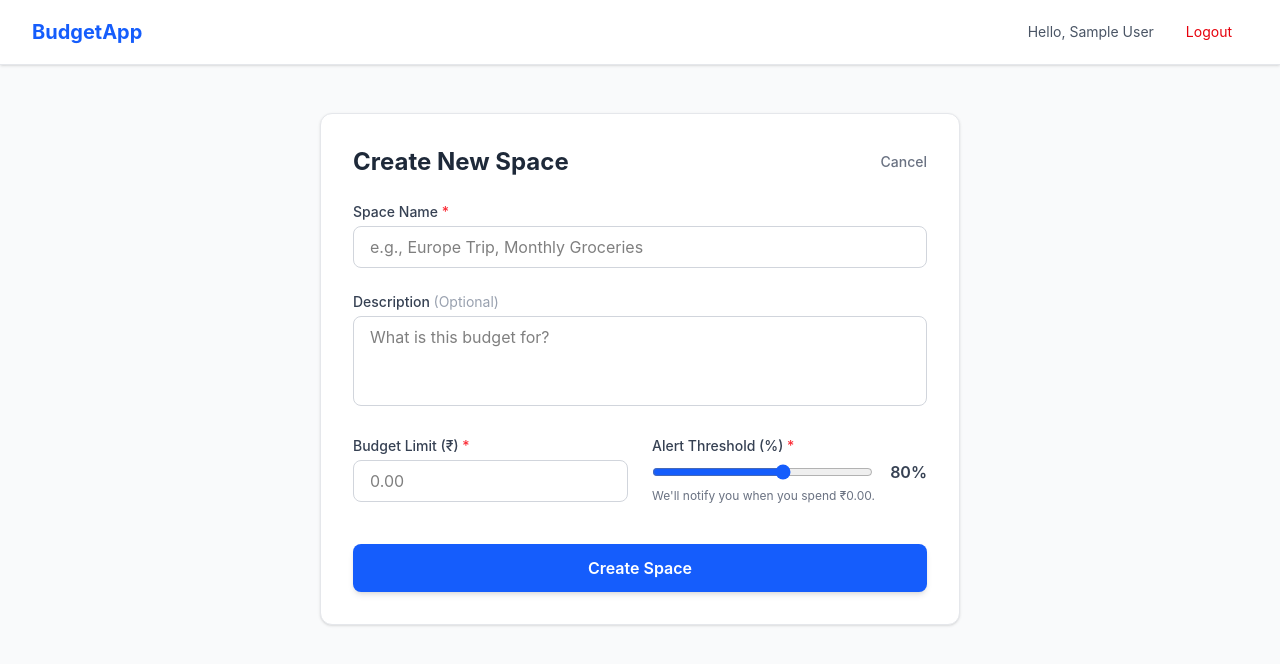
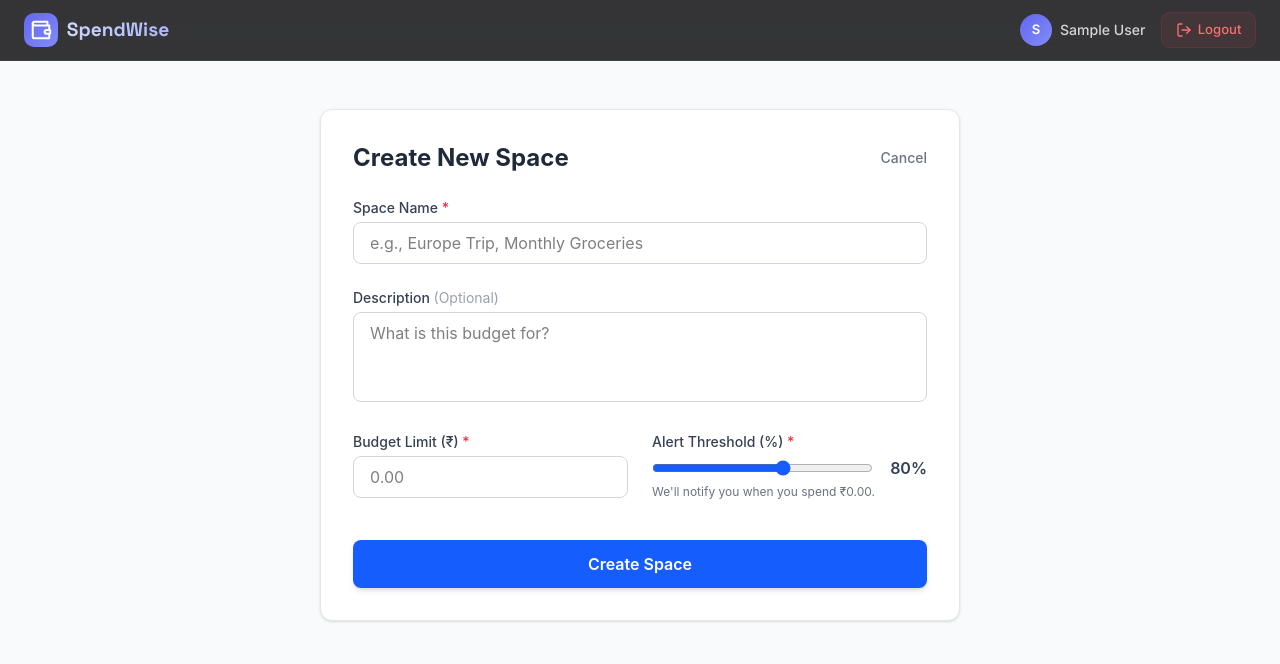
Before and after one commit to SathvikSesha/SpendWise, a React (Vite) app in the folder budget-frontend/: page /spaces/new in a window 1280 px wide. Shown: the top 664 px of the page. Built offline with nearby package versions, Linux system fonts and the light colour scheme; no server answers; sample sign-in values are in the browser's storage.

Commit message:
refactor: redesign Navbar with custom CSS and improved layout

```diff
--- a/budget-frontend/src/components/Navbar.jsx
+++ b/budget-frontend/src/components/Navbar.jsx
@@ -1,26 +1,47 @@
 import { useContext } from "react";
 import { AuthContext } from "../context/AuthContext";
 import { Link } from "react-router-dom";
+import "./Navbar.css";
 
 const Navbar = () => {
   const { user, logout } = useContext(AuthContext);
 
   return (
-    <nav className="bg-white shadow-sm border-b border-gray-200 sticky top-0 z-50">
-      <div className="max-w-7xl mx-auto px-4 sm:px-6 lg:px-8">
-        <div className="flex justify-between h-16 items-center">
-          <Link to="/dashboard" className="text-xl font-bold text-blue-600">
-            BudgetApp
-          </Link>
-          <div className="flex items-center gap-4">
-            <span className="text-sm text-gray-600">Hello, {user?.name}</span>
-            <button
-              onClick={logout}
-              className="text-sm px-4 py-2 text-red-600 hover:bg-red-50 rounded-lg transition"
-            >
-              Logout
-            </button>
+    <nav className="navbar" id="main-navbar">
+      <div className="navbar-inner">
+        {/* Brand */}
+        <Link to="/dashboard" className="navbar-brand" id="navbar-brand">
+          <span className="brand-icon">
+            <svg width="22" height="22" viewBox="0 0 24 24" fill="none" stroke="currentColor" strokeWidth="2.2" strokeLinecap="round" strokeLinejoin="round">
+              <path d="M21 12V7H5a2 2 0 0 1 0-4h14v4" />
+              <path d="M3 5v14a2 2 0 0 0 2 2h16v-5" />
+              <path d="M18 12a2 2 0 0 0 0 4h4v-4Z" />
+            </svg>
+          </span>
+          SpendWise
+        </Link>
+
+        {/* Right side */}
+        <div className="navbar-right">
+          <div className="navbar-user" id="navbar-user-info">
+            <span className="user-avatar">
+              {user?.name?.charAt(0).toUpperCase() || "U"}
+            </span>
+            <span className="user-name">{user?.name}</span>
           </div>
+
+          <button
+            onClick={logout}
+            className="navbar-logout"
+            id="navbar-logout-btn"
+          >
+            <svg width="16" height="16" viewBox="0 0 24 24" fill="none" stroke="currentColor" strokeWidth="2" strokeLinecap="round" strokeLinejoin="round">
+              <path d="M9 21H5a2 2 0 0 1-2-2V5a2 2 0 0 1 2-2h4" />
+              <polyline points="16 17 21 12 16 7" />
+              <line x1="21" y1="12" x2="9" y2="12" />
+            </svg>
+            Logout
+          </button>
         </div>
       </div>
     </nav>
```
